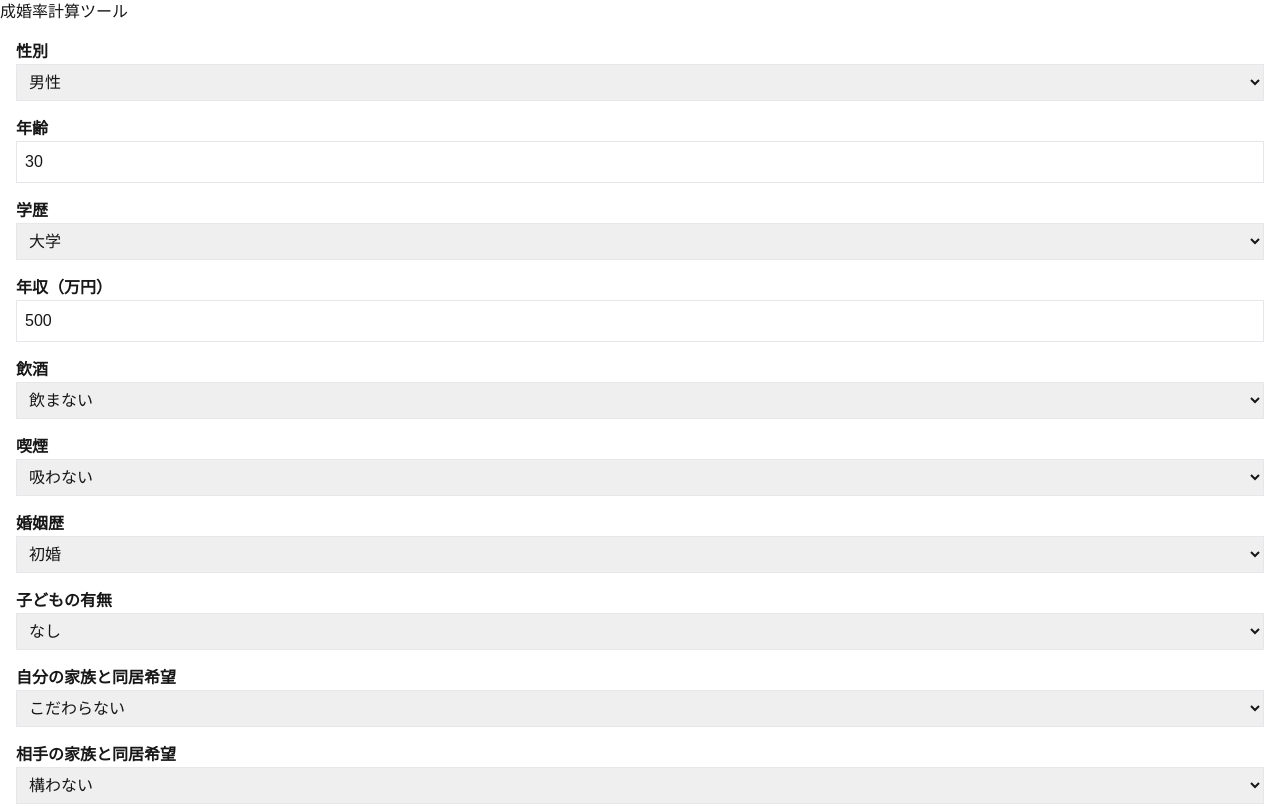
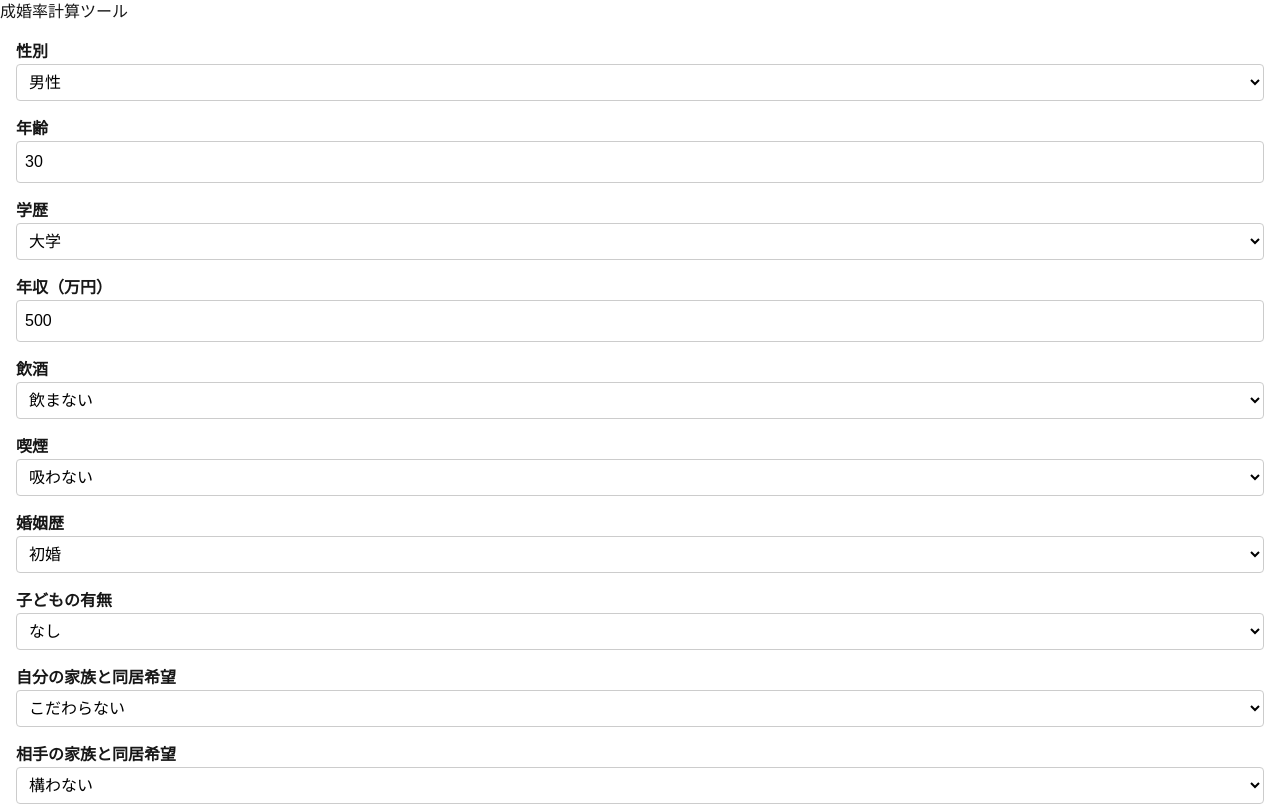
Before and after one commit to yoshiken/marriage-calculator, a Next.js app: page / in a window 1280 px wide. Shown: the top 806 px of the page. Built offline with nearby package versions, Linux system fonts and the light colour scheme.

Commit message:
fix design

```diff
--- a/app/components/MarriageCalculator.tsx
+++ b/app/components/MarriageCalculator.tsx
@@ -3,6 +3,7 @@
 
 import React, { useState } from "react";
 import { calculateMarriageRate, UserInputs } from "@/utils/calculateMarriageRate";
+import styles from "@/styles/Home.module.css";
 
 const initialInputs: UserInputs = {
   gender: "male",
@@ -41,7 +42,7 @@ const MarriageCalculator: React.FC = () => {
         {/* 性別 */}
         <div>
           <label className="block font-semibold">性別</label>
-          <select name="gender" value={inputs.gender} onChange={handleChange} className="border p-2 w-full">
+          <select name="gender" value={inputs.gender} onChange={handleChange} className={styles.select}>
             <option value="male">男性</option>
             <option value="female">女性</option>
           </select>
@@ -55,14 +56,14 @@ const MarriageCalculator: React.FC = () => {
             name="age"
             value={inputs.age}
             onChange={handleChange}
-            className="border p-2 w-full"
+            className={styles.select}
           />
         </div>
 
         {/* 学歴 */}
         <div>
           <label className="block font-semibold">学歴</label>
-          <select name="education" value={inputs.education} onChange={handleChange} className="border p-2 w-full">
+          <select name="education" value={inputs.education} onChange={handleChange} className={styles.select}>
             <option value="義務">義務</option>
             <option value="高校">高校</option>
             <option value="専門">専門</option>
@@ -83,7 +84,7 @@ const MarriageCalculator: React.FC = () => {
             name="income"
             value={inputs.income}
             onChange={handleChange}
-            className="border p-2 w-full"
+            className={styles.select}
           />
         </div>
 
@@ -91,7 +92,7 @@ const MarriageCalculator: React.FC = () => {
         {/* 飲酒 */}
         <div>
           <label className="block font-semibold">飲酒</label>
-          <select name="drinking" value={inputs.drinking} onChange={handleChange} className="border p-2 w-full">
+          <select name="drinking" value={inputs.drinking} onChange={handleChange} className={styles.select}>
             <option value="飲まない">飲まない</option>
             <option value="付き合い程度">付き合い程度</option>
             <option value="飲む">飲む</option>
@@ -101,7 +102,7 @@ const MarriageCalculator: React.FC = () => {
         {/* 喫煙 */}
         <div>
           <label className="block font-semibold">喫煙</label>
-          <select name="smoking" value={inputs.smoking} onChange={handleChange} className="border p-2 w-full">
+          <select name="smoking" value={inputs.smoking} onChange={handleChange} className={styles.select}>
             <option value="吸わない">吸わない</option>
             <option value="あまり吸わない">あまり吸わない</option>
             <option value="吸う">吸う</option>
@@ -111,7 +112,7 @@ const MarriageCalculator: React.FC = () => {
         {/* 婚姻歴 */}
         <div>
           <label className="block font-semibold">婚姻歴</label>
-          <select name="marriageHistory" value={inputs.marriageHistory} onChange={handleChange} className="border p-2 w-full">
+          <select name="marriageHistory" value={inputs.marriageHistory} onChange={handleChange} className={styles.select}>
             <option value="初婚">初婚</option>
             <option value="再婚">再婚</option>
             <option value="再々婚以上">再々婚以上</option>
@@ -121,7 +122,7 @@ const MarriageCalculator: React.FC = () => {
         {/* 子どもの有無 */}
         <div>
           <label className="block font-semibold">子どもの有無</label>
-          <select name="children" value={inputs.children} onChange={handleChange} className="border p-2 w-full">
+          <select name="children" value={inputs.children} onChange={handleChange} className={styles.select}>
             <option value="なし">なし</option>
             <option value="あり(同居)">あり(同居)</option>
             <option value="あり(別居)">あり(別居)</option>
@@ -131,7 +132,7 @@ const MarriageCalculator: React.FC = () => {
         {/* 同居希望 */}
         <div>
           <label className="block font-semibold">自分の家族と同居希望</label>
-          <select name="LivingTogetherMyFamliy" value={inputs.LivingTogetherMyFamliy} onChange={handleChange} className="border p-2 w-full">
+          <select name="LivingTogetherMyFamliy" value={inputs.LivingTogetherMyFamliy} onChange={handleChange} className={styles.select}>
             <option value="希望する">希望する</option>
             <option value="希望しない">希望しない</option>
             <option value="こだわらない">こだわらない</option>
@@ -141,7 +142,7 @@ const MarriageCalculator: React.FC = () => {
         {/* 同居希望 */}
         <div>
           <label className="block font-semibold">相手の家族と同居希望</label>
-          <select name="LivingTogetherMyFamliy" value={inputs.LivingTogetherPartnerFamliy} onChange={handleChange} className="border p-2 w-full">
+          <select name="LivingTogetherMyFamliy" value={inputs.LivingTogetherPartnerFamliy} onChange={handleChange} className={styles.select}>
             <option value="構わない">構わない</option>
             <option value="難しい">難しい</option>
             <option value="要相談">要相談</option>
--- a/styles/Home.module.css
+++ b/styles/Home.module.css
@@ -1,50 +1,15 @@
-.container {
-  max-width: 600px;
-  margin: 0 auto;
-  padding: 20px;
-  background-color: #fff;
-  border-radius: 8px;
-  box-shadow: 0 4px 8px rgba(0, 0, 0, 0.1);
+.select {
+  color: #000; /* 黒い文字色 */
+  background-color: #fff; /* 白い背景色 */
+  border: 1px solid #ccc; /* 境界線 */
+  padding: 0.5rem;
+  font-size: 1rem;
+  border-radius: 4px;
+  font-size: 1rem;
+  width: 100%;
 }
 
-h1 {
-  text-align: center;
-  color: #333;
+.select:focus {
+  border-color: #0070f3; /* フォーカス時の色 */
+  outline: none; /* フォーカスの青枠を削除 */
 }
-
-form {
-  display: flex;
-  flex-direction: column;
-}
-
-/* 選択肢は黒 */
-select {
-  color: #000;
-}
-
-label {
-  margin: 10px 0 5px;
-}
-
-input, select, button {
-  padding: 8px;
-  margin: 10px 0;
-  border-radius: 5px;
-  border: 1px solid #ccc;
-}
-
-button {
-  background-color: #4CAF50;
-  color: white;
-  cursor: pointer;
-}
-
-button:hover {
-  background-color: #45a049;
-}
-
-h3 {
-  text-align: center;
-  font-size: 1.5em;
-  font-weight: bold;
-}
```
